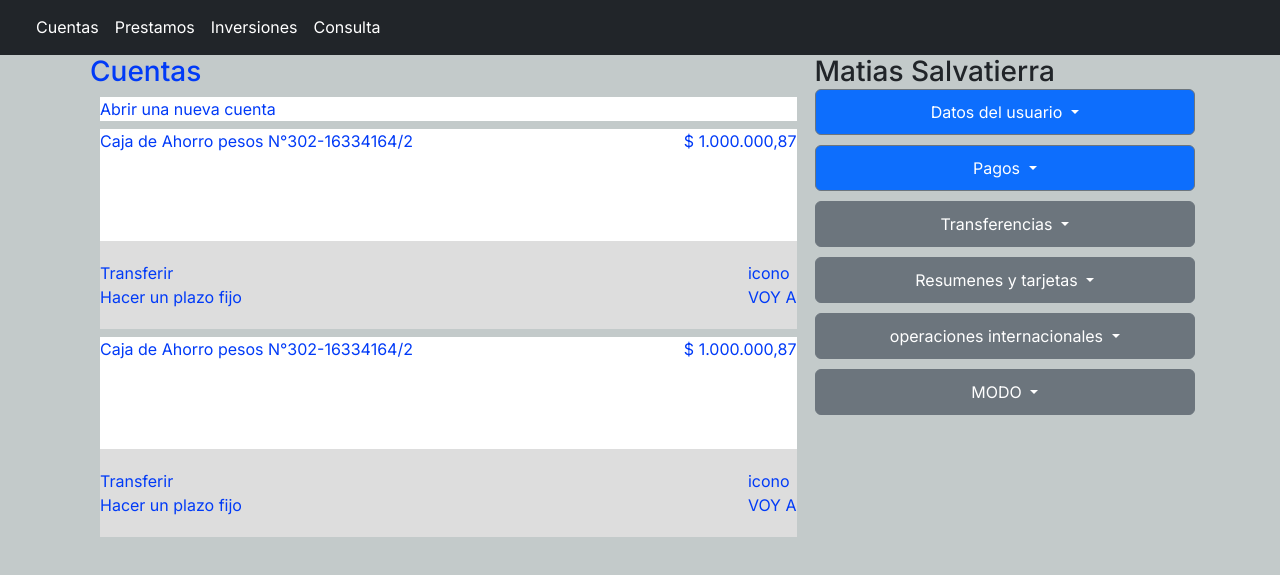
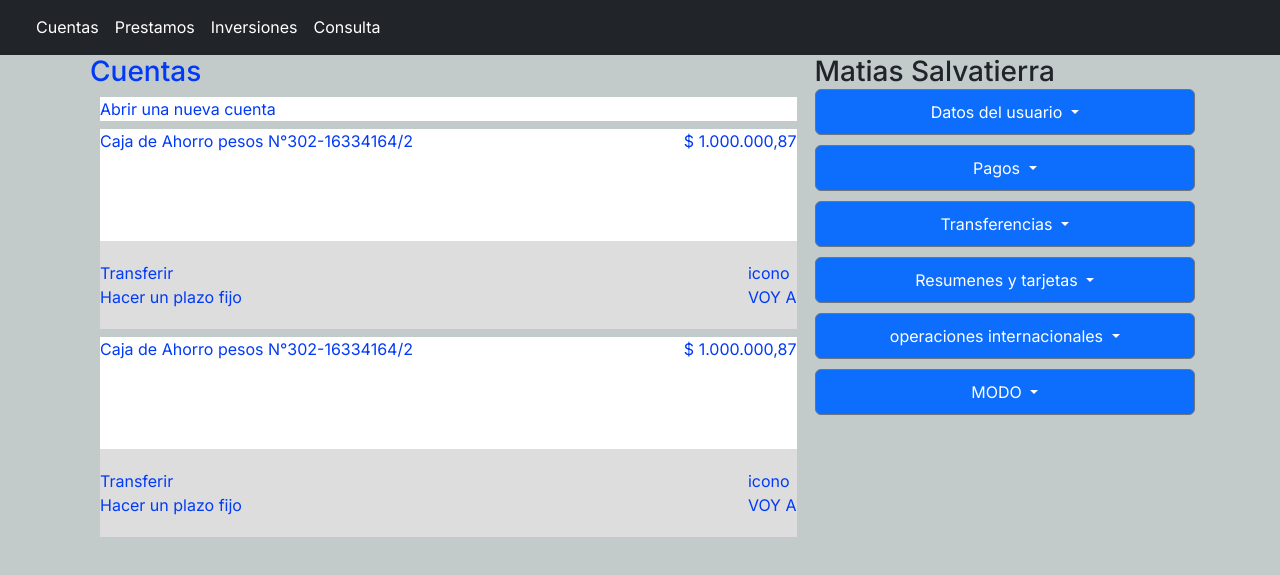
Before and after one commit to MarcAlva2003/itbank-homebanking, a plain HTML site: page cuentas.html in a window 1280 px wide. Shown: the part 103-678 px from the top of the page. Drawn offline with nearby package versions, Linux system fonts and the light colour scheme.

Commit message:
correcion de caja1

```diff
--- a/cuentas.html
+++ b/cuentas.html
@@ -158,7 +158,7 @@
     </div>
 
     <div class="dropdown">
-      <button class="btn btn-secondary dropdown-toggle " type="button" id="dropdownMenu2" data-bs-toggle="dropdown"
+      <button class="btn btn-secondary dropdown-toggle bg-primary" type="button" id="dropdownMenu2" data-bs-toggle="dropdown"
       aria-expanded="false">
       Transferencias
     </button>
@@ -172,7 +172,7 @@
   </div>
 
       <div class="dropdown">
-        <button class="btn btn-secondary dropdown-toggle" type="button" id="dropdownMenu2" data-bs-toggle="dropdown"
+        <button class="btn btn-secondary dropdown-toggle bg-primary" type="button" id="dropdownMenu2" data-bs-toggle="dropdown"
         aria-expanded="false">
         Resumenes y tarjetas
       </button>
@@ -184,7 +184,7 @@
     </div>
 
     <div class="dropdown">
-      <button class="btn btn-secondary dropdown-toggle" type="button" id="dropdownMenu2" data-bs-toggle="dropdown"
+      <button class="btn btn-secondary dropdown-toggle bg-primary" type="button" id="dropdownMenu2" data-bs-toggle="dropdown"
       aria-expanded="false">
       operaciones internacionales
     </button>
@@ -195,7 +195,7 @@
   </div>
 
   <div class="dropdown">
-    <button class="btn btn-secondary dropdown-toggle" type="button" id="dropdownMenu2" data-bs-toggle="dropdown"
+    <button class="btn btn-secondary dropdown-toggle bg-primary" type="button" id="dropdownMenu2" data-bs-toggle="dropdown"
     aria-expanded="false">
     MODO
   </button>
```
